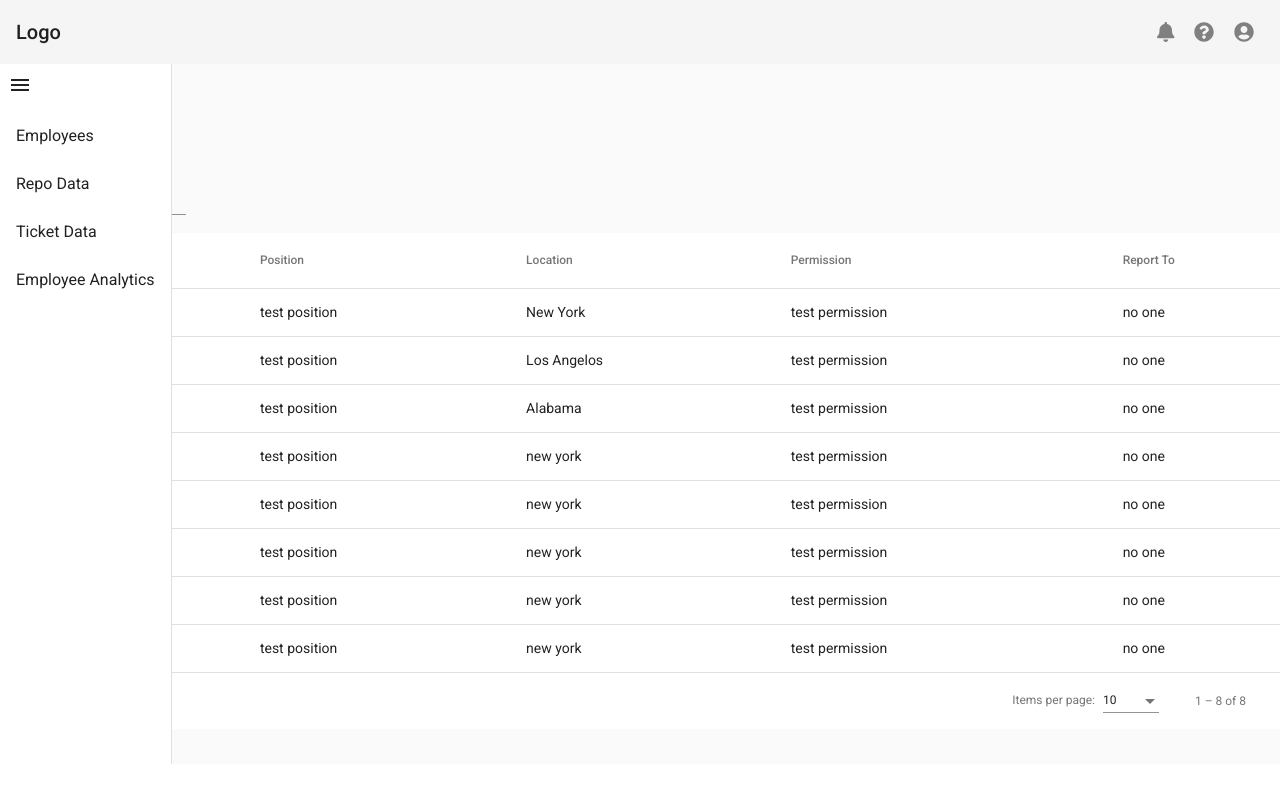
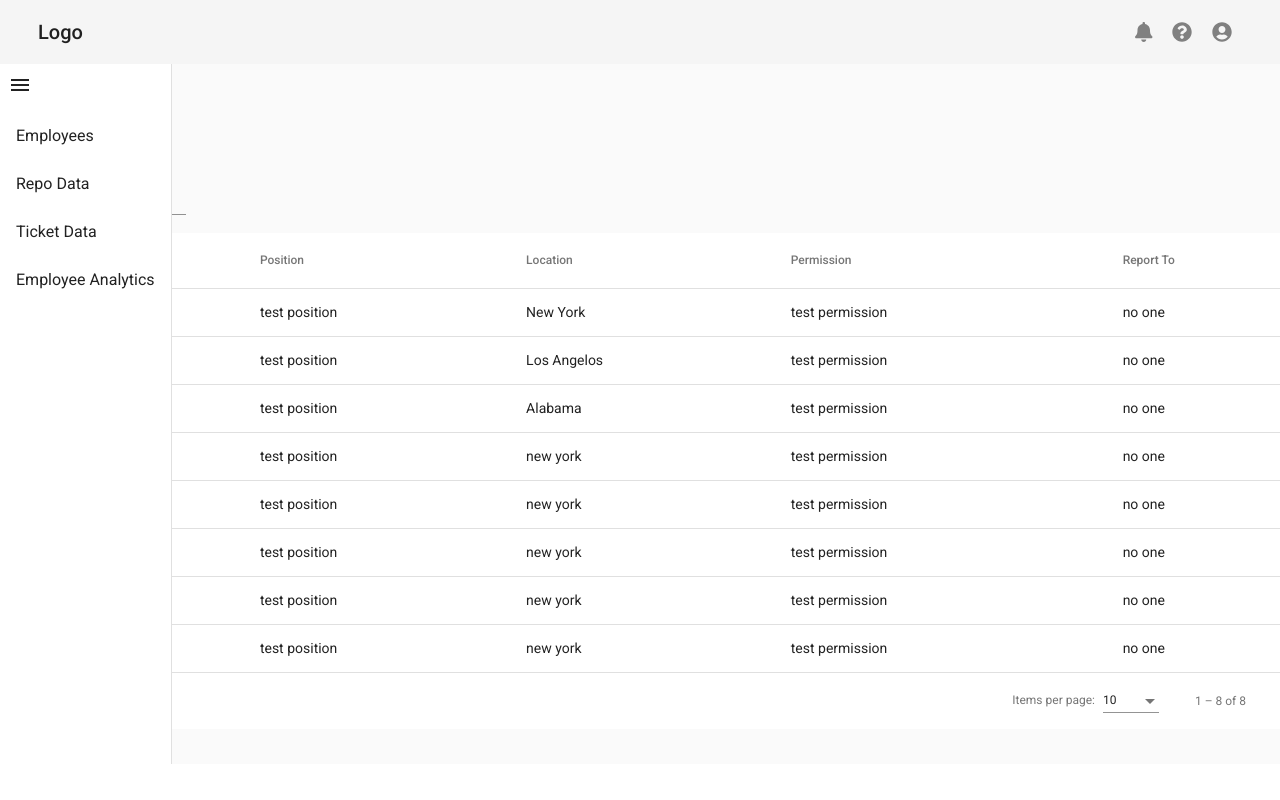
Before and after one commit to razroo/employee-dashboard-angular, an Angular app: page / in a window 1280 px wide. Built offline with nearby package versions, Linux system fonts and the light colour scheme.

Commit message:
feat: Navbar (Padded navigation

```diff
--- a/apps/employee-dashboard/src/app/app.component.scss
+++ b/apps/employee-dashboard/src/app/app.component.scss
@@ -14,6 +14,7 @@
 .logos{
 
   color:grey;
+  padding-right:22px;
 }
 
 fa-icon{
@@ -21,3 +22,6 @@ fa-icon{
   cursor:pointer;
 
 }
+a{
+  padding-left:22px;
+}
```
